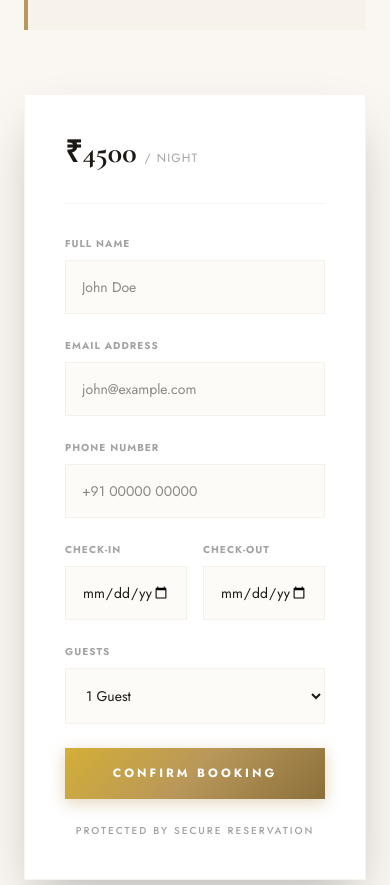
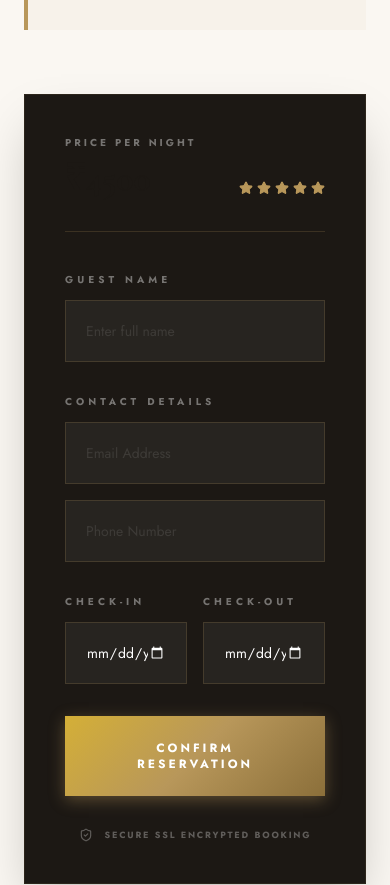
Before and after one commit to Deadraon/hotel_test_full, a React (Vite) app in the folder frontend/: page /room/1 in a window 390 px wide. Shown: the part 1620-2505 px from the top of the page. Built offline with nearby package versions, Linux system fonts and the light colour scheme.

Commit message:
Fix: Stable mobile menu and high-contrast Rooms/Booking UI

```diff
--- a/frontend/src/components/Navbar.jsx
+++ b/frontend/src/components/Navbar.jsx
@@ -59,49 +59,38 @@ const Navbar = () => {
       <AnimatePresence>
         {isOpen && (
           <motion.div
-            initial={false}
-            animate={isOpen ? { x: 0, opacity: 1 } : { x: '100%', opacity: 0 }}
-            className="fixed inset-y-0 right-0 w-[85%] bg-charcoal/98 backdrop-blur-2xl z-[60] flex flex-col p-12 border-l border-gold/20 shadow-[-20px_0_50px_rgba(0,0,0,0.5)]"
+            initial={{ opacity: 0, height: 0 }}
+            animate={{ opacity: 1, height: 'auto' }}
+            exit={{ opacity: 0, height: 0 }}
+            className="fixed inset-0 bg-charcoal/95 backdrop-blur-2xl z-[60] flex flex-col items-center justify-center space-y-8"
           >
             <button
               onClick={() => setIsOpen(false)}
-              className="absolute top-8 right-8 text-gold-light p-2 hover:rotate-90 transition-transform duration-300"
+              className="absolute top-8 right-8 text-gold p-4 hover:scale-110 transition-transform"
             >
-              <X size={32} strokeWidth={1} />
+              <X size={32} />
             </button>
 
-            <div className="flex flex-col gap-8 mt-20">
             {navLinks.map((link, idx) => (
               <Link
                 key={link.name}
                 to={link.path}
                 onClick={() => setIsOpen(false)}
-                  className={`text-2xl font-serif tracking-[0.1em] ${
-                    location.pathname === link.path ? 'text-gold' : 'text-white'
+                className={`text-3xl font-serif tracking-[0.2em] transition-colors ${
+                  location.pathname === link.path ? 'text-gold' : 'text-white hover:text-gold'
                 }`}
               >
-                  <motion.span
-                    initial={{ x: 20, opacity: 0 }}
-                    animate={isOpen ? { x: 0, opacity: 1 } : { x: 20, opacity: 0 }}
-                    transition={{ delay: idx * 0.1 }}
-                  >
                 {link.name}
-                  </motion.span>
               </Link>
             ))}
+
             <Link
               to="/rooms"
               onClick={() => setIsOpen(false)}
-                className="btn-luxury text-center mt-12 py-5"
+              className="btn-luxury px-12 py-5 mt-4"
             >
               Reserve Now
             </Link>
-            </div>
-
-            <div className="mt-auto border-t border-gold/10 pt-10">
-              <p className="text-[10px] uppercase tracking-[0.3em] text-white/40 mb-4 font-bold">Contact Guest Services</p>
-              <p className="text-gold-light font-serif text-lg">+91 562 223 0000</p>
-            </div>
           </motion.div>
         )}
       </AnimatePresence>
--- a/frontend/src/pages/RoomDetail.jsx
+++ b/frontend/src/pages/RoomDetail.jsx
@@ -2,7 +2,7 @@ import React, { useState, useEffect } from 'react';
 import { useParams, Link, useNavigate } from 'react-router-dom';
 import { motion } from 'framer-motion';
 import { rooms } from '../utils/roomsData';
-import { Check, ArrowLeft, Calendar, Users, Info, ShieldCheck } from 'lucide-react';
+import { Check, ArrowLeft, Calendar, Users, Info, ShieldCheck, Star } from 'lucide-react';
 import axios from 'axios';
 import toast from 'react-hot-toast';
 import { format, differenceInDays } from 'date-fns';
@@ -125,85 +125,72 @@ const RoomDetail = () => {
 
           {/* Booking Sidebar */}
           <div className="lg:col-span-1">
-            <div className="bg-white p-10 shadow-2xl border border-gold/10 sticky top-28">
-              <div className="mb-8 pb-8 border-b border-gold/10">
-                <span className="text-3xl font-serif font-bold text-charcoal">₹{room.price}</span>
-                <span className="text-charcoal/40 text-xs uppercase tracking-widest ml-2">/ night</span>
+            <div className="bg-charcoal p-10 shadow-2xl border border-gold/10 sticky top-28">
+              <div className="mb-10 pb-8 border-b border-gold/20 flex justify-between items-end">
+                <div>
+                  <span className="block text-[10px] uppercase tracking-[0.3em] text-white/40 mb-2 font-bold">Price per night</span>
+                  <span className="text-4xl font-serif font-bold text-gold-light">₹{room.price}</span>
+                </div>
+                <div className="flex gap-1 text-gold mb-1">
+                  {[...Array(5)].map((_, i) => <Star key={i} size={14} fill="#B8975A" />)}
+                </div>
               </div>
 
-              <form onSubmit={handleBooking} className="space-y-6">
+              <form onSubmit={handleBooking} className="space-y-8">
                 <div>
-                  <label className="block text-[10px] uppercase tracking-widest font-bold text-charcoal/40 mb-2">Full Name</label>
+                  <label className="block text-[10px] uppercase tracking-[0.4em] font-bold text-white/40 mb-3">Guest Name</label>
                   <input
-                    type="text" name="name" required placeholder="John Doe"
+                    type="text" name="name" required placeholder="Enter full name"
                     onChange={handleInputChange}
-                    className="w-full bg-cream/50 border border-gold/10 p-4 text-sm focus:border-gold outline-none transition-all"
+                    className="w-full bg-white/5 border border-gold/20 p-5 text-white text-sm focus:border-gold outline-none transition-all placeholder:text-white/10"
                   />
                 </div>
                 <div>
-                  <label className="block text-[10px] uppercase tracking-widest font-bold text-charcoal/40 mb-2">Email Address</label>
-                  <input
-                    type="email" name="email" required placeholder="john@example.com"
-                    onChange={handleInputChange}
-                    className="w-full bg-cream/50 border border-gold/10 p-4 text-sm focus:border-gold outline-none transition-all"
-                  />
-                </div>
-                <div>
-                  <label className="block text-[10px] uppercase tracking-widest font-bold text-charcoal/40 mb-2">Phone Number</label>
-                  <input
-                    type="tel" name="phone" required placeholder="+91 00000 00000"
-                    onChange={handleInputChange}
-                    className="w-full bg-cream/50 border border-gold/10 p-4 text-sm focus:border-gold outline-none transition-all"
-                  />
+                  <label className="block text-[10px] uppercase tracking-[0.4em] font-bold text-white/40 mb-3">Contact Details</label>
+                  <div className="space-y-4">
+                    <input
+                      type="email" name="email" required placeholder="Email Address"
+                      onChange={handleInputChange}
+                      className="w-full bg-white/5 border border-gold/20 p-5 text-white text-sm focus:border-gold outline-none transition-all placeholder:text-white/10"
+                    />
+                    <input
+                      type="tel" name="phone" required placeholder="Phone Number"
+                      onChange={handleInputChange}
+                      className="w-full bg-white/5 border border-gold/20 p-5 text-white text-sm focus:border-gold outline-none transition-all placeholder:text-white/10"
+                    />
+                  </div>
                 </div>
 
                 <div className="grid grid-cols-2 gap-4">
                   <div>
-                    <label className="block text-[10px] uppercase tracking-widest font-bold text-charcoal/40 mb-2">Check-In</label>
+                    <label className="block text-[10px] uppercase tracking-[0.4em] font-bold text-white/40 mb-3">Check-In</label>
                     <input
                       type="date" name="checkIn" required
                       onChange={handleInputChange}
                       min={new Date().toISOString().split('T')[0]}
-                      className="w-full bg-cream/50 border border-gold/10 p-4 text-sm focus:border-gold outline-none transition-all"
+                      className="w-full bg-white/5 border border-gold/20 p-5 text-white text-sm focus:border-gold outline-none transition-all [color-scheme:dark]"
                     />
                   </div>
                   <div>
-                    <label className="block text-[10px] uppercase tracking-widest font-bold text-charcoal/40 mb-2">Check-Out</label>
+                    <label className="block text-[10px] uppercase tracking-[0.4em] font-bold text-white/40 mb-3">Check-Out</label>
                     <input
                       type="date" name="checkOut" required
                       onChange={handleInputChange}
                       min={formData.checkIn || new Date().toISOString().split('T')[0]}
-                      className="w-full bg-cream/50 border border-gold/10 p-4 text-sm focus:border-gold outline-none transition-all"
+                      className="w-full bg-white/5 border border-gold/20 p-5 text-white text-sm focus:border-gold outline-none transition-all [color-scheme:dark]"
                     />
                   </div>
                 </div>
 
-                <div>
-                  <label className="block text-[10px] uppercase tracking-widest font-bold text-charcoal/40 mb-2">Guests</label>
-                  <select
-                    name="guests"
-                    onChange={handleInputChange}
-                    className="w-full bg-cream/50 border border-gold/10 p-4 text-sm focus:border-gold outline-none transition-all cursor-pointer"
-                  >
-                    {[...Array(room.maxGuests)].map((_, i) => (
-                      <option key={i} value={i+1}>{i+1} Guest{i > 0 ? 's' : ''}</option>
-                    ))}
-                  </select>
-                </div>
-
                 {formData.checkIn && formData.checkOut && (
-                  <div className="bg-cream p-6 space-y-3">
-                    <div className="flex justify-between text-xs uppercase tracking-widest font-semibold text-charcoal/60">
-                      <span>{nights} Night{nights > 1 ? 's' : ''} x ₹{room.price}</span>
-                      <span>₹{nights * room.price}</span>
+                  <div className="bg-white/5 p-8 space-y-4 border border-gold/10">
+                    <div className="flex justify-between text-[10px] uppercase tracking-[0.2em] font-bold text-white/60">
+                      <span>{nights} Night{nights > 1 ? 's' : ''} Stay</span>
+                      <span className="text-white">₹{nights * room.price}</span>
                     </div>
-                    <div className="flex justify-between text-xs uppercase tracking-widest font-semibold text-charcoal/60">
-                      <span>Service Charge</span>
-                      <span>₹0</span>
-                    </div>
-                    <div className="border-t border-gold/10 pt-3 flex justify-between font-bold text-charcoal">
-                      <span>Total</span>
-                      <span>₹{totalAmount}</span>
+                    <div className="border-t border-white/10 pt-4 flex justify-between items-center">
+                      <span className="text-xs uppercase tracking-[0.3em] font-bold text-gold">Total Amount</span>
+                      <span className="text-2xl font-serif font-bold text-white">₹{totalAmount}</span>
                     </div>
                   </div>
                 )}
@@ -211,15 +198,16 @@ const RoomDetail = () => {
                 <button
                   type="submit"
                   disabled={loading}
-                  className="btn-luxury w-full flex items-center justify-center gap-3 disabled:opacity-50"
+                  className="btn-luxury w-full flex items-center justify-center gap-3 disabled:opacity-50 !py-6 text-xs"
                 >
-                  {loading ? "Processing..." : "Confirm Booking"}
+                  {loading ? "Securing Room..." : "Confirm Reservation"}
                 </button>
               </form>
 
-              <p className="text-[10px] text-center text-charcoal/40 mt-6 uppercase tracking-[0.2em] font-medium">
-                Protected by Secure Reservation
-              </p>
+              <div className="mt-8 flex items-center justify-center gap-3 text-white/30">
+                <ShieldCheck size={14} />
+                <p className="text-[9px] uppercase tracking-[0.2em] font-bold">Secure SSL Encrypted Booking</p>
+              </div>
             </div>
           </div>
         </div>
--- a/frontend/src/pages/Rooms.jsx
+++ b/frontend/src/pages/Rooms.jsx
@@ -25,21 +25,21 @@ const Rooms = () => {
 
       <div className="container mx-auto px-6 flex flex-col lg:flex-row gap-12">
         {/* Sidebar Filters */}
-        <aside className="w-full lg:w-72 flex-shrink-0">
-          <div className="bg-white p-8 shadow-sm border border-gold/10 sticky top-28">
-            <div className="flex items-center gap-3 mb-8 pb-4 border-b border-gold/10">
-              <SlidersHorizontal size={18} className="text-gold" />
-              <h3 className="font-bold text-sm uppercase tracking-widest">Filter By</h3>
+        <aside className="w-full lg:w-80 flex-shrink-0">
+          <div className="bg-charcoal p-10 shadow-2xl border border-gold/10 sticky top-28">
+            <div className="flex items-center gap-3 mb-10 pb-4 border-b border-gold/20">
+              <SlidersHorizontal size={20} className="text-gold" />
+              <h3 className="font-bold text-sm uppercase tracking-[0.2em] text-white">Filter</h3>
             </div>
 
-            <div className="mb-8">
-              <label className="block text-[10px] uppercase tracking-widest font-bold text-charcoal/40 mb-4">Room Type</label>
-              <div className="space-y-3">
+            <div className="mb-10">
+              <label className="block text-[10px] uppercase tracking-[0.3em] font-bold text-white/40 mb-6">Room Type</label>
+              <div className="space-y-4">
                 {['All', 'Deluxe', 'Suite', 'Family', 'Honeymoon'].map(type => (
                   <button
                     key={type}
                     onClick={() => setFilterType(type)}
-                    className={`block w-full text-left text-sm transition-colors hover:text-gold ${filterType === type ? 'text-gold font-bold' : 'text-charcoal/60'}`}
+                    className={`block w-full text-left text-sm uppercase tracking-widest transition-all hover:text-gold ${filterType === type ? 'text-gold font-bold translate-x-2' : 'text-white/60'}`}
                   >
                     {type}
                   </button>
@@ -48,7 +48,7 @@ const Rooms = () => {
             </div>
 
             <div>
-              <label className="block text-[10px] uppercase tracking-widest font-bold text-charcoal/40 mb-4">Max Price: ₹{maxPrice}</label>
+              <label className="block text-[10px] uppercase tracking-[0.3em] font-bold text-white/40 mb-6">Max Budget: <span className="text-gold">₹{maxPrice}</span></label>
               <input
                 type="range"
                 min="3000"
@@ -56,11 +56,11 @@ const Rooms = () => {
                 step="500"
                 value={maxPrice}
                 onChange={(e) => setMaxPrice(parseInt(e.target.value))}
-                className="w-full accent-gold cursor-pointer"
+                className="w-full accent-gold cursor-pointer opacity-80 hover:opacity-100 transition-opacity"
               />
-              <div className="flex justify-between text-[10px] text-charcoal/40 mt-2 uppercase tracking-tighter">
-                <span>₹3k</span>
-                <span>₹15k</span>
+              <div className="flex justify-between text-[10px] text-white/30 mt-4 uppercase tracking-tighter">
+                <span>₹3,000</span>
+                <span>₹15,000</span>
               </div>
             </div>
           </div>
@@ -89,21 +89,30 @@ const Rooms = () => {
                       ₹{room.price} <span className="text-[10px] uppercase tracking-tighter text-charcoal/50 font-sans">/ night</span>
                     </div>
                   </div>
-                  <div className="p-8">
-                    <span className="text-gold text-[10px] uppercase tracking-[0.3em] font-bold block mb-2">{room.type}</span>
-                    <h3 className="text-2xl font-bold mb-4 group-hover:text-gold-dark transition-colors">{room.name}</h3>
-                    <p className="text-charcoal/60 text-sm leading-relaxed mb-6 line-clamp-2">{room.description}</p>
+                  <div className="p-10 bg-white">
+                    <div className="flex justify-between items-start mb-6">
+                      <div>
+                        <span className="text-gold text-[10px] uppercase tracking-[0.3em] font-bold block mb-2">{room.type}</span>
+                        <h3 className="text-2xl font-bold text-charcoal group-hover:text-gold transition-colors">{room.name}</h3>
+                      </div>
+                      <div className="text-right">
+                        <span className="block text-gold-dark font-serif text-3xl font-bold leading-none">₹{room.price}</span>
+                        <span className="text-[10px] uppercase tracking-widest text-charcoal/30">per night</span>
+                      </div>
+                    </div>
 
-                    <div className="flex flex-wrap gap-2 mb-8">
-                      {room.amenities.slice(0, 3).map(amenity => (
-                        <span key={amenity} className="text-[10px] bg-cream px-3 py-1 uppercase tracking-widest text-charcoal/40 font-medium">
+                    <p className="text-charcoal/60 text-sm leading-relaxed mb-8 line-clamp-2">{room.description}</p>
+
+                    <div className="flex flex-wrap gap-3 mb-10 pb-10 border-b border-gold/5">
+                      {room.amenities.slice(0, 4).map(amenity => (
+                        <span key={amenity} className="text-[9px] border border-gold/10 px-4 py-1.5 uppercase tracking-[0.15em] text-charcoal/60 font-bold group-hover:border-gold/30 transition-all">
                           {amenity}
                         </span>
                       ))}
                     </div>
 
-                    <Link to={`/room/${room.id}`} className="btn-luxury-outline w-full text-center block !py-3 !text-xs">
-                      View Details & Book
+                    <Link to={`/room/${room.id}`} className="btn-luxury w-full text-center block !py-5 !text-[10px]">
+                      Check Availability
                     </Link>
                   </div>
                 </motion.div>
```
Lines whose indentation alone changed are shown as unchanged.
